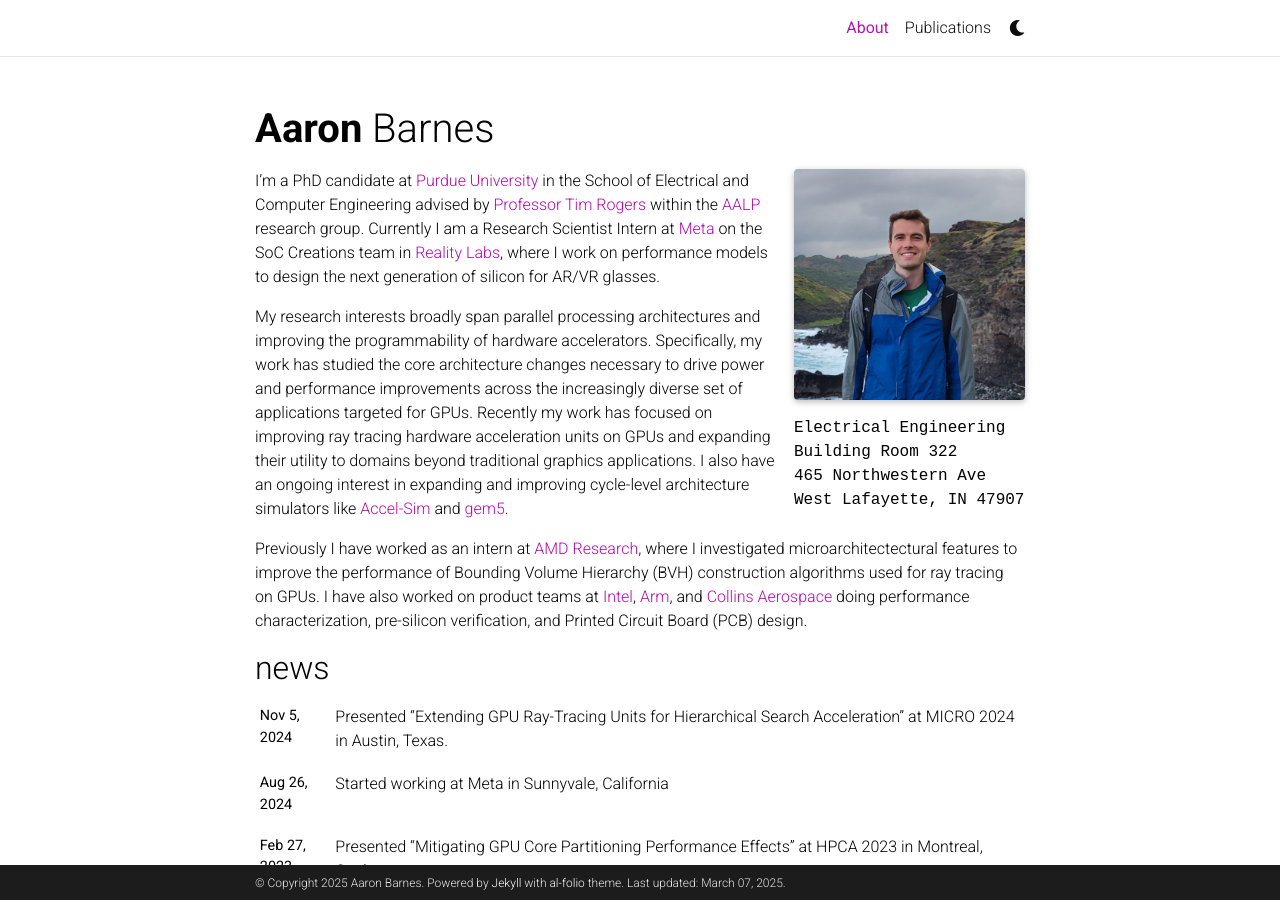
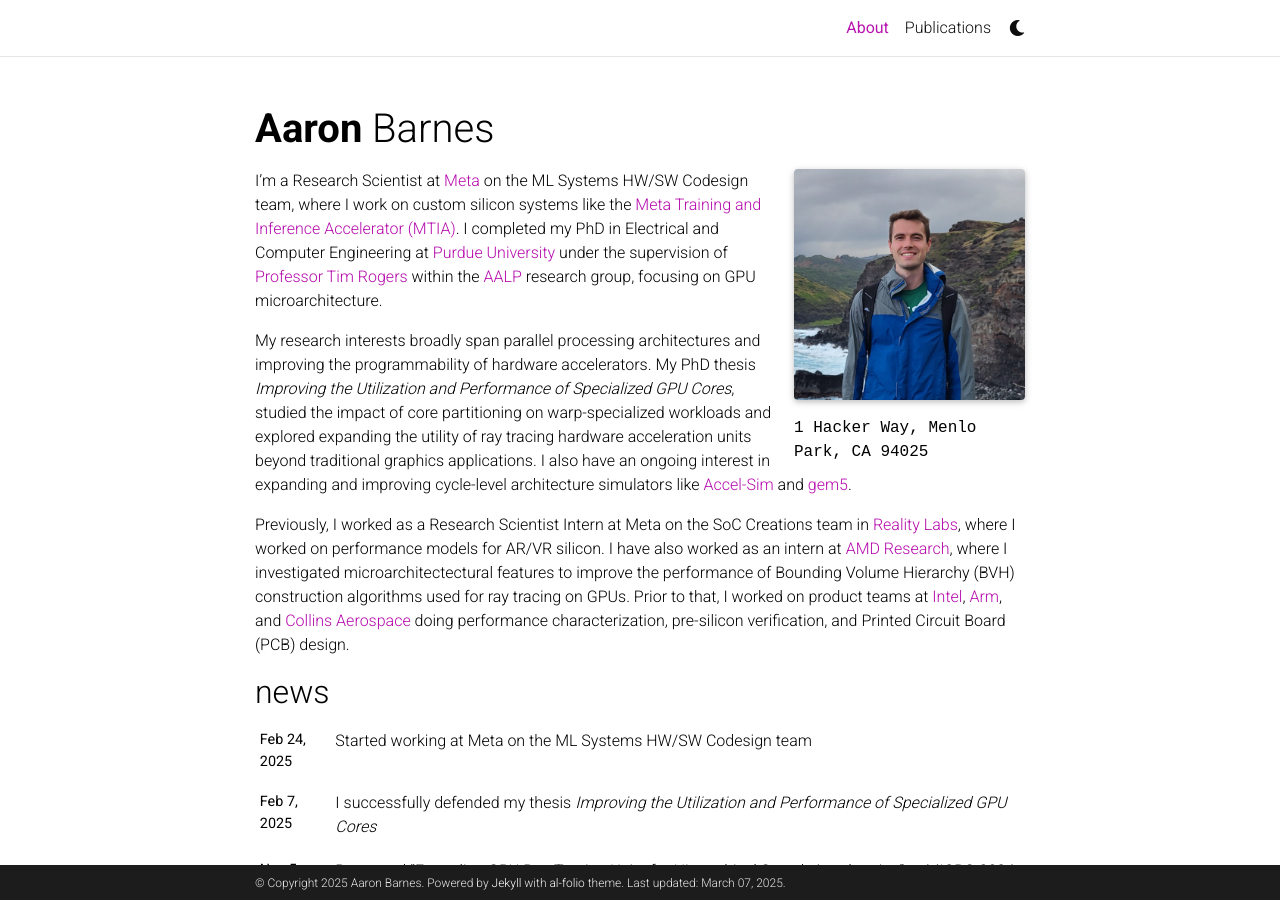
Before and after one commit to barnes88/barnes88.github.io, a Jekyll site: the page built from _pages/about.md, in a window 1280 px wide and 900 px high. Built offline with Jekyll 4.4.1, drawn with Linux system fonts in a browser that asks for light colours; full-size pictures stand in for the smaller copies a plugin makes; comment, search, counter and statistics services are not loaded; a style sheet for code colours, icons or effects is not loaded.

Commit message:
update about section

```diff
--- a/_pages/about.md
+++ b/_pages/about.md
@@ -9,9 +9,7 @@ profile:
   image: prof_pic.jpg
   image_circular: false # crops the image to make it circular
   address: >
-    <p>Electrical Engineering Building Room 322</p>
-    <p>465 Northwestern Ave</p>
-    <p>West Lafayette, IN 47907</p>
+    <p>1 Hacker Way, Menlo Park, CA 94025</p>
 
 news: true  # includes a list of news items
 latest_posts: false  # includes a list of the newest posts
@@ -19,10 +17,8 @@ selected_papers: false # includes a list of papers marked as "selected={true}"
 social: true  # includes social icons at the bottom of the page
 ---
 
-I'm a PhD candidate at [Purdue University](https://www.purdue.edu/) in the School of Electrical and Computer Engineering advised by [Professor Tim Rogers](https://engineering.purdue.edu/tgrogers/) within the [AALP](https://engineering.purdue.edu/tgrogers/group/aalp.html) research group. Currently I am a Research Scientist Intern at [Meta](https://about.meta.com/) on the SoC Creations team in [Reality Labs](https://about.meta.com/realitylabs/), where I work on performance models to design the next generation of silicon for AR/VR glasses.
+I'm a Research Scientist at [Meta](https://about.meta.com/) on the ML Systems HW/SW Codesign team, where I work on custom silicon systems like the [Meta Training and Inference Accelerator (MTIA)](https://ai.meta.com/blog/next-generation-meta-training-inference-accelerator-AI-MTIA/). I completed my PhD in Electrical and Computer Engineering at [Purdue University](https://www.purdue.edu/) under the supervision of [Professor Tim Rogers](https://engineering.purdue.edu/tgrogers/) within the [AALP](https://engineering.purdue.edu/tgrogers/group/aalp.html) research group, focusing on GPU microarchitecture.
 
+My research interests broadly span parallel processing architectures and improving the programmability of hardware accelerators. My PhD thesis [*Improving the Utilization and Performance of Specialized GPU Cores*](https://hammer.purdue.edu/articles/thesis/IMPROVING_THE_UTILIZATION_AND_PERFORMANCE_OF_SPECIALIZED_GPU_CORES/28462811?file=52615397), studied the impact of core partitioning on warp-specialized workloads and explored expanding the utility of ray tracing hardware acceleration units beyond traditional graphics applications. I also have an ongoing interest in expanding and improving cycle-level architecture simulators like [Accel-Sim](https://accel-sim.github.io/) and [gem5](https://www.gem5.org/).
 
-My research interests broadly span parallel processing architectures and improving the programmability of hardware accelerators.
-Specifically, my work has studied the core architecture changes necessary to drive power and performance improvements across the increasingly diverse set of applications targeted for GPUs. Recently my work has focused on improving ray tracing hardware acceleration units on GPUs and expanding their utility to domains beyond traditional graphics applications. I also have an ongoing interest in expanding and improving cycle-level architecture simulators like [Accel-Sim](https://accel-sim.github.io/) and [gem5](https://www.gem5.org/).
-
-Previously I have worked as an intern at [AMD Research](https://www.amd.com/en/corporate/research.html), where I investigated microarchitectectural features to improve the performance of Bounding Volume Hierarchy (BVH) construction algorithms used for ray tracing on GPUs. I have also worked on product teams at [Intel](https://www.intel.com), [Arm](https://www.arm.com/), and [Collins Aerospace](https://www.collinsaerospace.com/) doing performance characterization, pre-silicon verification, and Printed Circuit Board (PCB) design.
+Previously, I worked as a Research Scientist Intern at Meta on the SoC Creations team in [Reality Labs](https://about.meta.com/realitylabs/), where I worked on performance models for AR/VR silicon. I have also worked as an intern at [AMD Research](https://www.amd.com/en/corporate/research.html), where I investigated microarchitectectural features to improve the performance of Bounding Volume Hierarchy (BVH) construction algorithms used for ray tracing on GPUs. Prior to that, I worked on product teams at [Intel](https://www.intel.com), [Arm](https://www.arm.com/), and [Collins Aerospace](https://www.collinsaerospace.com/) doing performance characterization, pre-silicon verification, and Printed Circuit Board (PCB) design.
```
Also changed, not shown: _news/announcement_8.md (added, +8 -0 lines), _news/announcement_9.md (added, +8 -0 lines).
